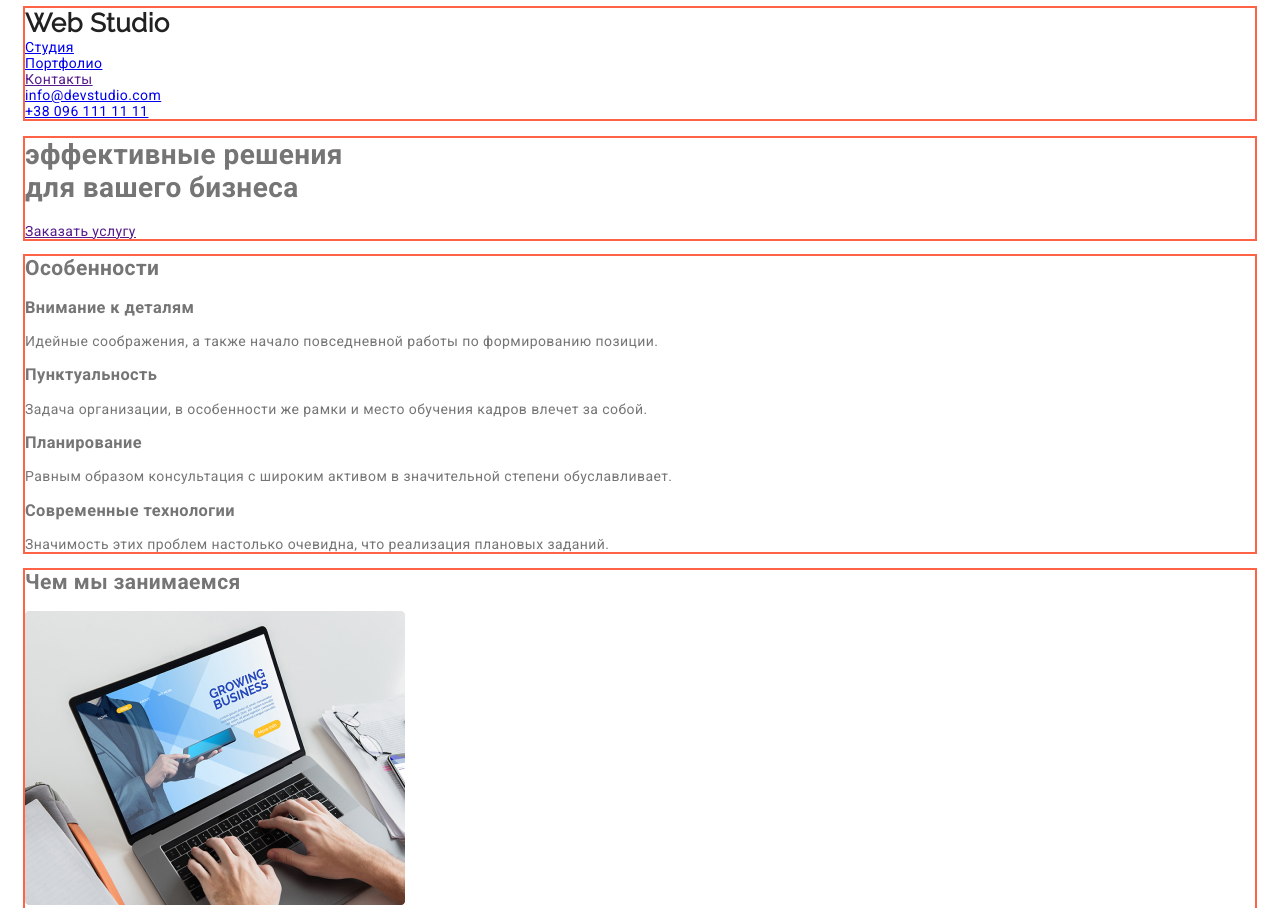
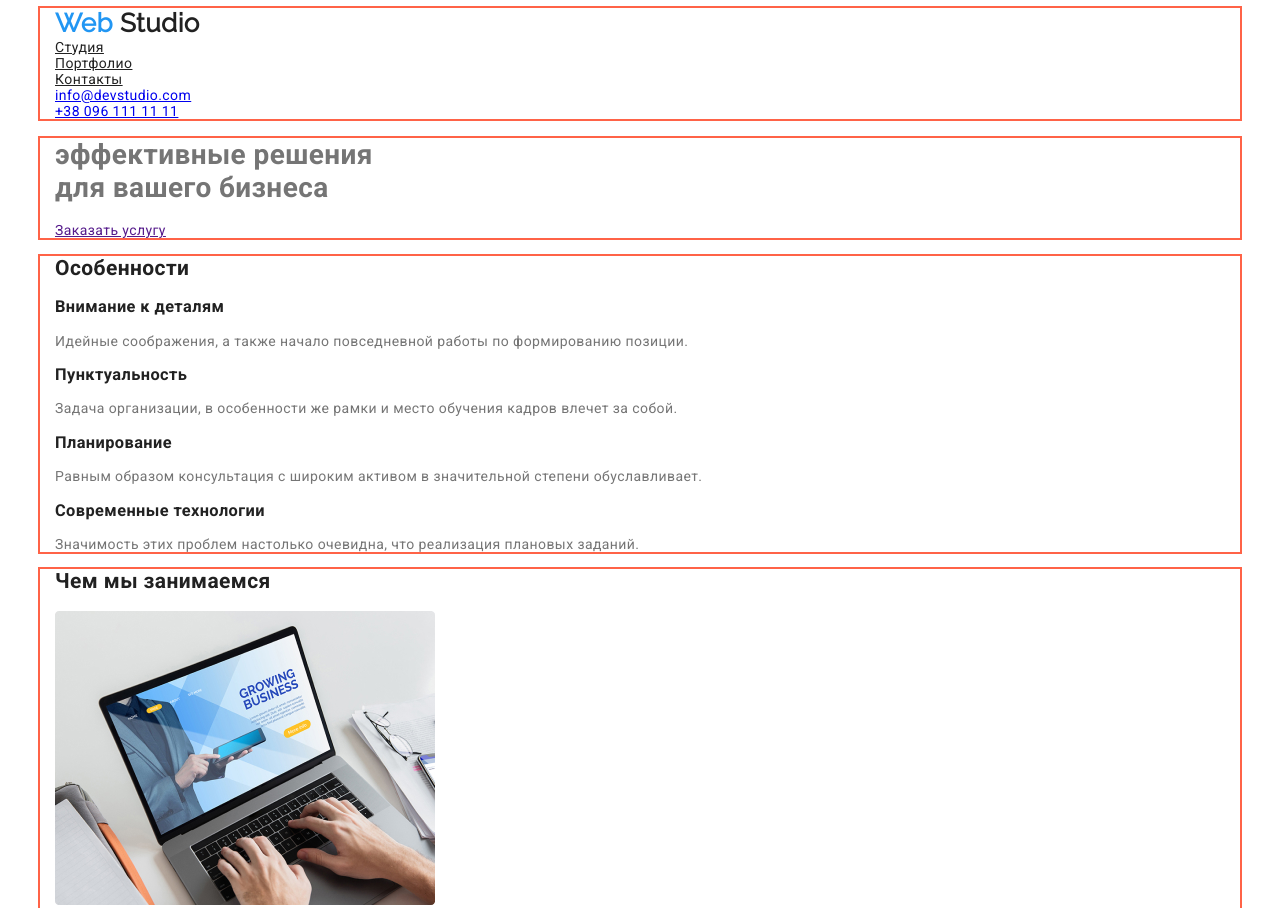
Before and after one commit to VikMelanchenko/goit-markup-hw-03, a plain HTML site: page index.html in a window 1280 px wide. Shown: the top 908 px of the page. Drawn offline with Linux system fonts and the light colour scheme.

Commit message:
Добавляет стили

```diff
--- a/CSS/style.css
+++ b/CSS/style.css
@@ -4,7 +4,7 @@
 /* вторичный цвет фона #F5F4FA */
 /* черный #212121 */
 /* акцент синий #2196F3 */
-/* цвет основной футер rgba(255, 255, 255, 0.6) */
+/* фон футера rgba(255, 255, 255, 0.6) */
 
 :root {
   --primary-text-color: #757575;
@@ -32,19 +32,58 @@ body {
   list-style: none;
 }
 
+.section-title {
+  color: var(--title-text-color);
+}
+
 .container {
   margin-left: auto;
   margin-right: auto;
-  width: 1230px;
+  padding-left: 15px;
+  padding-right: 15px;
+  width: 1170px;
   outline: 2px solid tomato;
 }
 
+/* header */
 /* logo */
 .logo {
-  color: var(--title-text-color);
+  color: var(--accent-color);
   font-family: Raleway, sans-serif;
   font-size: 26px;
   font-weight: 700;
-  line-height: 1.2;
+  line-height: 1.19;
   text-decoration: none;
 }
+
+.logo .last-name {
+  color: var(--title-text-color);
+}
+
+/* site-nav */
+.site-nav .link {
+  color: var(--title-text-color);
+}
+
+.site-nav .link:hover,
+.site-nav .link:focus {
+  color: var(--accent-color);
+}
+
+/* features */
+
+.features-list .title {
+  color: var(--title-text-color);
+}
+
+/* team */
+.team-list .title {
+  color: var(--title-text-color);
+}
+
+.team-list .link:hover,
+.team-list .link:focus {
+  color: var(--accent-color);
+}
+
+/* customers */
```
